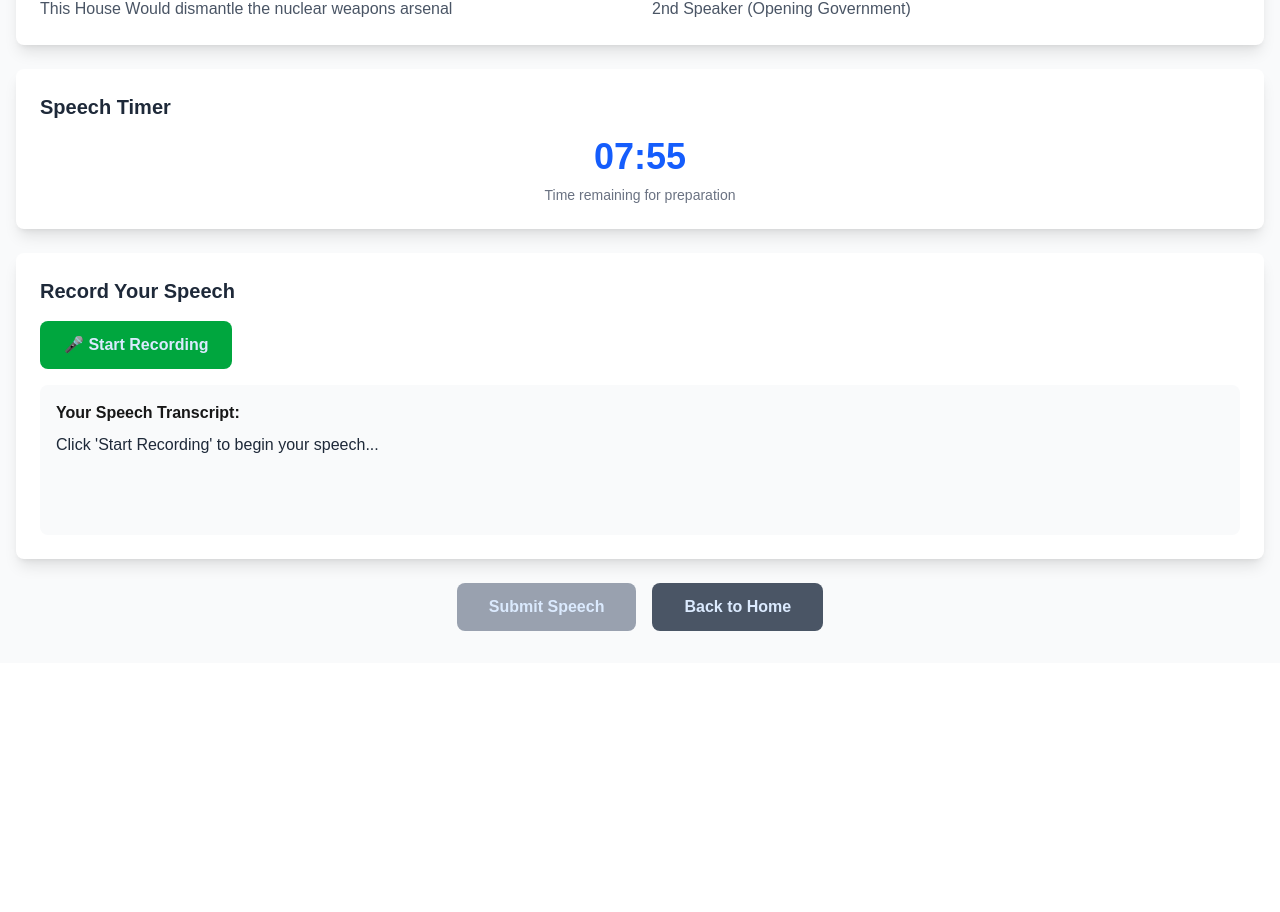
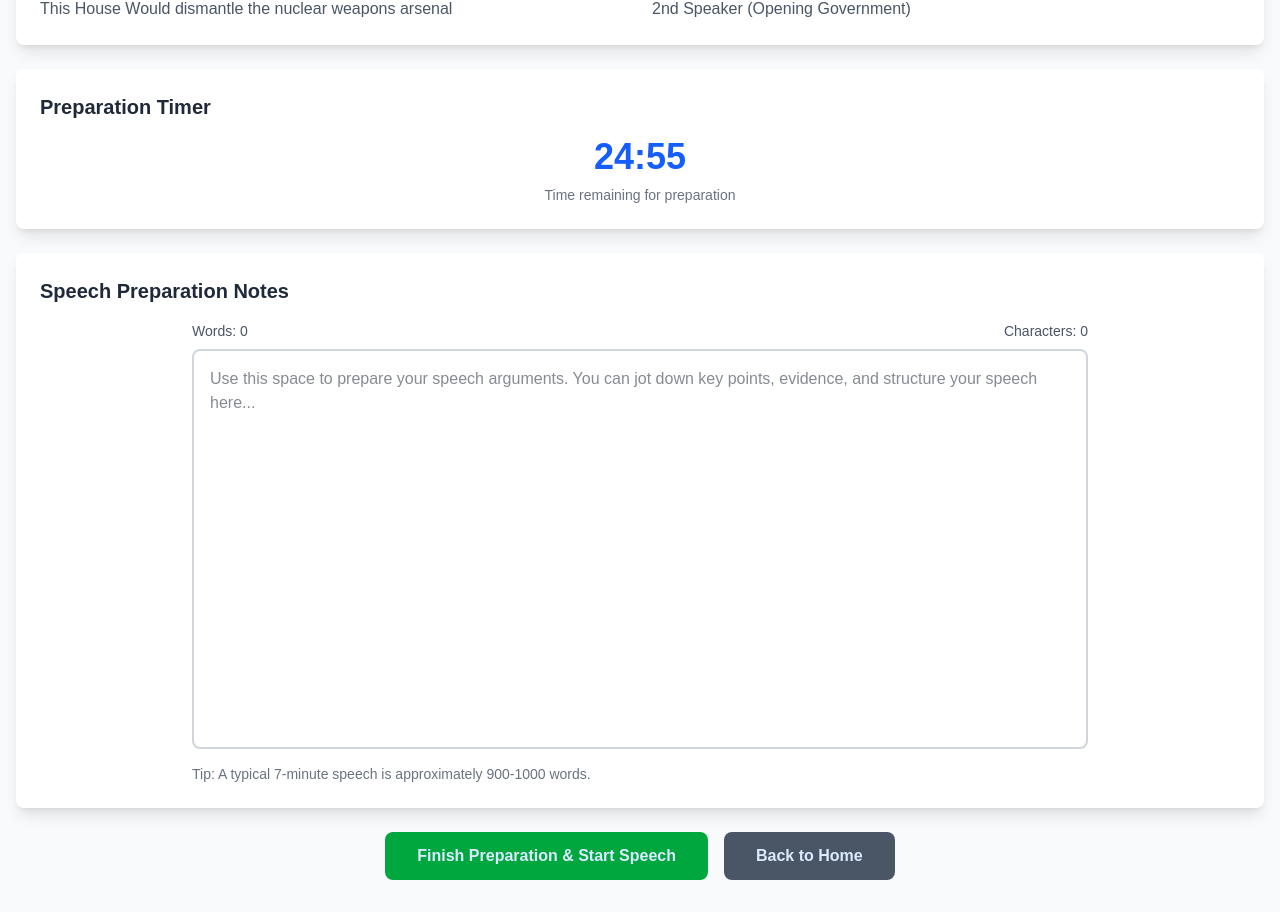
Before and after one commit to CoderAyaan-ui/DebateWithMe, a Next.js app: page /world-schools in a window 1280 px wide. Shown: the part 199-1111 px from the top of the page. Before the commit the page ends 862 px from the top, so only its background shows below. Built offline with nearby package versions, Linux system fonts and the light colour scheme.

Commit message:
ADD: 25-minute speech prep time with notepad for both debate styles

```diff
--- a/app/british-parliamentary/page.tsx
+++ b/app/british-parliamentary/page.tsx
@@ -13,6 +13,8 @@ export default function BritishParliamentaryDebate() {
   const [isTimeUp, setIsTimeUp] = useState(false);
   const [isListening, setIsListening] = useState(false);
   const [transcript, setTranscript] = useState('');
+  const [prepTimeUp, setPrepTimeUp] = useState(false);
+  const [isPrepPhase, setIsPrepPhase] = useState(true);
 
   useEffect(() => {
     // Generate motion and role when component mounts
@@ -82,6 +84,16 @@ export default function BritishParliamentaryDebate() {
     router.push(`/feedback?${params.toString()}`);
   };
 
+  const handlePrepTimeUp = () => {
+    setPrepTimeUp(true);
+    setIsPrepPhase(false);
+  };
+
+  const handleStartSpeech = () => {
+    setIsPrepPhase(false);
+    setIsTimeUp(false);
+  };
+
   const handleBackToHome = () => {
     router.push('/');
   };
@@ -115,19 +127,52 @@ export default function BritishParliamentaryDebate() {
 
         {/* Timer Section */}
         <div className="bg-white rounded-lg shadow-lg p-6 mb-6">
-          <h2 className="text-xl font-semibold text-gray-800 mb-4">Speech Timer</h2>
+          <h2 className="text-xl font-semibold text-gray-800 mb-4">
+            {isPrepPhase ? "Preparation Timer" : "Speech Timer"}
+          </h2>
+          {isPrepPhase ? (
             <Timer
-            initialMinutes={8} // 8 minutes
+              initialMinutes={25} // 25 minutes prep time
+              onTimeUp={handlePrepTimeUp}
+            />
+          ) : (
+            <Timer
+              initialMinutes={8} // 8 minutes speech time
               onTimeUp={() => setIsTimeUp(true)}
             />
-          {isTimeUp && (
+          )}
+          {prepTimeUp && (
+            <div className="mt-4 p-4 bg-orange-50 border border-orange-200 rounded-lg">
+              <p className="text-orange-800 font-semibold">Preparation time is up! Start your speech.</p>
+              <button
+                onClick={handleStartSpeech}
+                className="mt-2 bg-blue-600 text-white px-4 py-2 rounded hover:bg-blue-700 transition"
+              >
+                Start Speech
+              </button>
+            </div>
+          )}
+          {isTimeUp && !isPrepPhase && (
             <div className="mt-4 p-4 bg-red-50 border border-red-200 rounded-lg">
               <p className="text-red-800 font-semibold">Time's up! Please submit your speech.</p>
             </div>
           )}
         </div>
 
-        {/* Speech Recording Section */}
+        {/* Notepad Section - Only show during prep phase */}
+        {isPrepPhase && (
+          <div className="bg-white rounded-lg shadow-lg p-6 mb-6">
+            <h2 className="text-xl font-semibold text-gray-800 mb-4">Speech Preparation Notes</h2>
+            <Notepad
+              initialText={speechText}
+              onTextChange={setSpeechText}
+              placeholder="Use this space to prepare your speech arguments. You can jot down key points, evidence, and structure your speech here..."
+            />
+          </div>
+        )}
+
+        {/* Speech Recording Section - Only show after prep phase */}
+        {!isPrepPhase && (
           <div className="bg-white rounded-lg shadow-lg p-6 mb-6">
             <h2 className="text-xl font-semibold text-gray-800 mb-4">Record Your Speech</h2>
 
@@ -157,8 +202,10 @@ export default function BritishParliamentaryDebate() {
               </p>
             </div>
           </div>
+        )}
 
-        {/* Action Buttons */}
+        {/* Action Buttons - Only show after prep phase */}
+        {!isPrepPhase && (
           <div className="flex gap-4 justify-center">
             <button
               onClick={handleSubmitSpeech}
@@ -174,6 +221,25 @@ export default function BritishParliamentaryDebate() {
               Back to Home
             </button>
           </div>
+        )}
+
+        {/* Prep Phase Action Button */}
+        {isPrepPhase && (
+          <div className="flex gap-4 justify-center">
+            <button
+              onClick={handleStartSpeech}
+              className="px-8 py-3 bg-green-600 text-blue-100 rounded-lg hover:bg-green-700 transition font-semibold"
+            >
+              Finish Preparation & Start Speech
+            </button>
+            <button
+              onClick={handleBackToHome}
+              className="px-8 py-3 bg-gray-600 text-blue-100 rounded-lg hover:bg-gray-700 transition font-semibold"
+            >
+              Back to Home
+            </button>
+          </div>
+        )}
       </div>
     </div>
   );
--- a/app/world-schools/page.tsx
+++ b/app/world-schools/page.tsx
@@ -13,6 +13,8 @@ export default function WorldSchoolsDebate() {
   const [isTimeUp, setIsTimeUp] = useState(false);
   const [isListening, setIsListening] = useState(false);
   const [transcript, setTranscript] = useState('');
+  const [prepTimeUp, setPrepTimeUp] = useState(false);
+  const [isPrepPhase, setIsPrepPhase] = useState(true);
 
   useEffect(() => {
     // Generate motion and role when component mounts
@@ -82,6 +84,16 @@ export default function WorldSchoolsDebate() {
     router.push(`/feedback?${params.toString()}`);
   };
 
+  const handlePrepTimeUp = () => {
+    setPrepTimeUp(true);
+    setIsPrepPhase(false);
+  };
+
+  const handleStartSpeech = () => {
+    setIsPrepPhase(false);
+    setIsTimeUp(false);
+  };
+
   const handleBackToHome = () => {
     router.push('/');
   };
@@ -115,19 +127,52 @@ export default function WorldSchoolsDebate() {
 
         {/* Timer Section */}
         <div className="bg-white rounded-lg shadow-lg p-6 mb-6">
-          <h2 className="text-xl font-semibold text-gray-800 mb-4">Speech Timer</h2>
+          <h2 className="text-xl font-semibold text-gray-800 mb-4">
+            {isPrepPhase ? "Preparation Timer" : "Speech Timer"}
+          </h2>
+          {isPrepPhase ? (
             <Timer
-            initialMinutes={8} // 8 minutes
+              initialMinutes={25} // 25 minutes prep time
+              onTimeUp={handlePrepTimeUp}
+            />
+          ) : (
+            <Timer
+              initialMinutes={8} // 8 minutes speech time
               onTimeUp={() => setIsTimeUp(true)}
             />
-          {isTimeUp && (
+          )}
+          {prepTimeUp && (
+            <div className="mt-4 p-4 bg-orange-50 border border-orange-200 rounded-lg">
+              <p className="text-orange-800 font-semibold">Preparation time is up! Start your speech.</p>
+              <button
+                onClick={handleStartSpeech}
+                className="mt-2 bg-blue-600 text-white px-4 py-2 rounded hover:bg-blue-700 transition"
+              >
+                Start Speech
+              </button>
+            </div>
+          )}
+          {isTimeUp && !isPrepPhase && (
             <div className="mt-4 p-4 bg-red-50 border border-red-200 rounded-lg">
               <p className="text-red-800 font-semibold">Time's up! Please submit your speech.</p>
             </div>
           )}
         </div>
 
-        {/* Speech Recording Section */}
+        {/* Notepad Section - Only show during prep phase */}
+        {isPrepPhase && (
+          <div className="bg-white rounded-lg shadow-lg p-6 mb-6">
+            <h2 className="text-xl font-semibold text-gray-800 mb-4">Speech Preparation Notes</h2>
+            <Notepad
+              initialText={speechText}
+              onTextChange={setSpeechText}
+              placeholder="Use this space to prepare your speech arguments. You can jot down key points, evidence, and structure your speech here..."
+            />
+          </div>
+        )}
+
+        {/* Speech Recording Section - Only show after prep phase */}
+        {!isPrepPhase && (
           <div className="bg-white rounded-lg shadow-lg p-6 mb-6">
             <h2 className="text-xl font-semibold text-gray-800 mb-4">Record Your Speech</h2>
 
@@ -157,8 +202,10 @@ export default function WorldSchoolsDebate() {
               </p>
             </div>
           </div>
+        )}
 
-        {/* Action Buttons */}
+        {/* Action Buttons - Only show after prep phase */}
+        {!isPrepPhase && (
           <div className="flex gap-4 justify-center">
             <button
               onClick={handleSubmitSpeech}
@@ -174,6 +221,25 @@ export default function WorldSchoolsDebate() {
               Back to Home
             </button>
           </div>
+        )}
+
+        {/* Prep Phase Action Button */}
+        {isPrepPhase && (
+          <div className="flex gap-4 justify-center">
+            <button
+              onClick={handleStartSpeech}
+              className="px-8 py-3 bg-green-600 text-blue-100 rounded-lg hover:bg-green-700 transition font-semibold"
+            >
+              Finish Preparation & Start Speech
+            </button>
+            <button
+              onClick={handleBackToHome}
+              className="px-8 py-3 bg-gray-600 text-blue-100 rounded-lg hover:bg-gray-700 transition font-semibold"
+            >
+              Back to Home
+            </button>
+          </div>
+        )}
       </div>
     </div>
   );
```
Lines whose indentation alone changed are shown as unchanged.
